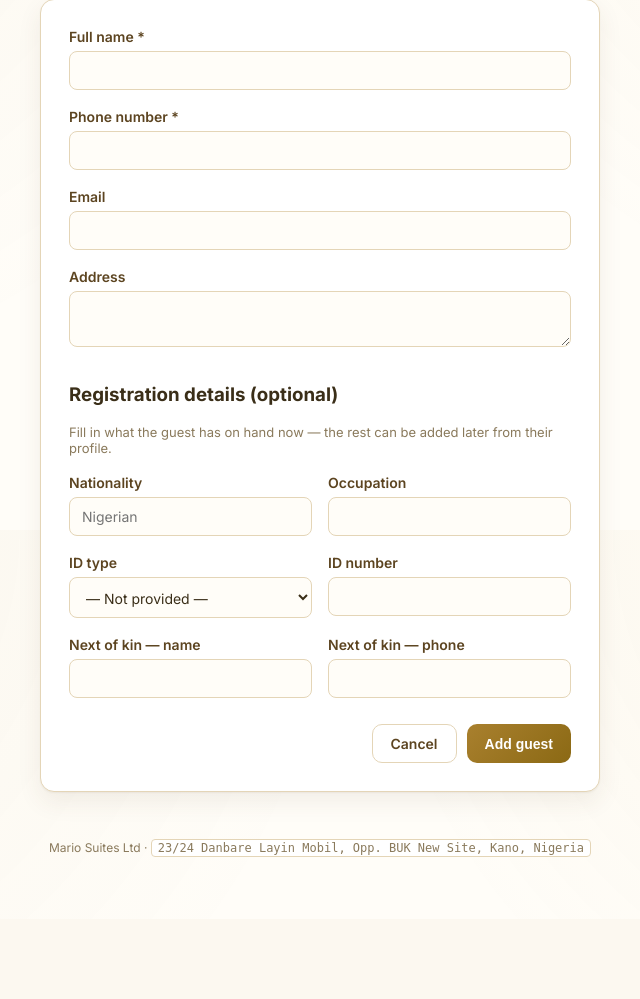
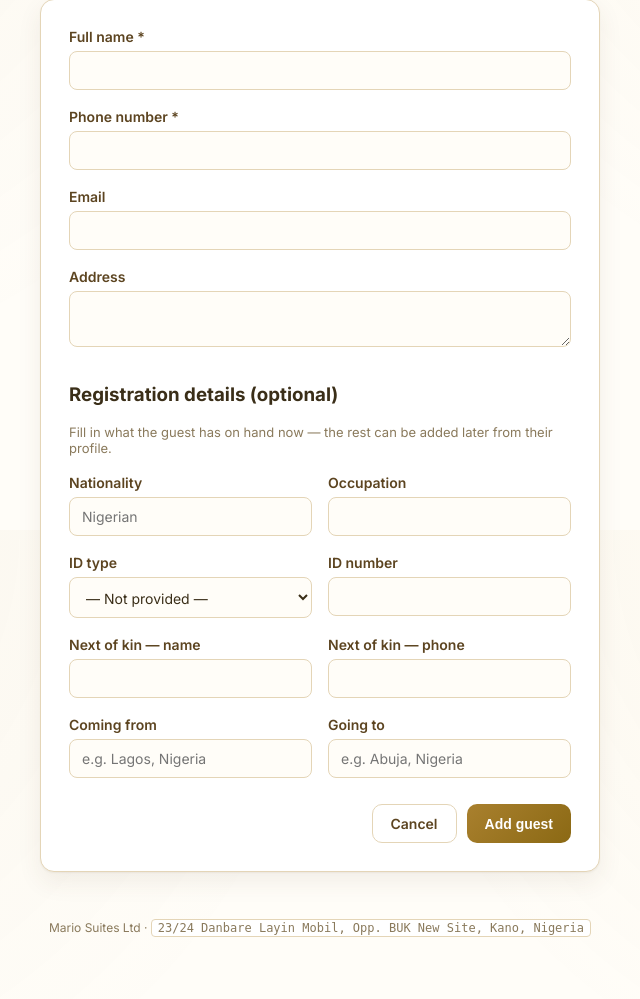
Before and after one commit to muhammadnass/mario-suites-hotel-management, a Flask app: page /guests/add in a window 1280 px wide. Shown: the part 270-1269 px from the top of the page, without its empty margins (320-960 px from the left). Before the commit the page ends 1127 px from the top, so only its background shows below. Run offline with Flask 3, Linux system fonts and the light colour scheme; the visitor is signed in with stand-in values (Sample User, id 1).

Commit message:
Fix manifest PDF alignment; add Coming from/Going to guest fields

```diff
--- a/front-desk-app/app.py
+++ b/front-desk-app/app.py
@@ -122,6 +122,8 @@ def init_db():
         "occupation": "TEXT",
         "next_of_kin_name": "TEXT",
         "next_of_kin_phone": "TEXT",
+        "coming_from": "TEXT",          # where the guest arrived from (city/address)
+        "going_to": "TEXT",             # where the guest is headed next
     }
     for col, col_type in new_guest_columns.items():
         if col not in existing_guest_cols:
@@ -1141,7 +1143,7 @@ def guests():
 
 
 def _guest_registration_fields(form):
-    """Pull the six optional hotel-registration fields out of a submitted
+    """Pull the eight optional hotel-registration fields out of a submitted
     form, trimmed, with nationality defaulting to 'Nigerian' when left
     blank. Shared by add_guest and edit_guest so the two stay consistent."""
     nationality = (form.get("nationality") or "").strip() or "Nigerian"
@@ -1155,6 +1157,8 @@ def _guest_registration_fields(form):
         "occupation": (form.get("occupation") or "").strip(),
         "next_of_kin_name": (form.get("next_of_kin_name") or "").strip(),
         "next_of_kin_phone": (form.get("next_of_kin_phone") or "").strip(),
+        "coming_from": (form.get("coming_from") or "").strip(),
+        "going_to": (form.get("going_to") or "").strip(),
     }
 
 
@@ -1175,12 +1179,14 @@ def add_guest():
         conn.execute(
             """INSERT INTO guests
                (name, phone, email, address, nationality, id_type, id_number,
-                occupation, next_of_kin_name, next_of_kin_phone, created_at)
-               VALUES (?, ?, ?, ?, ?, ?, ?, ?, ?, ?, ?)""",
+                occupation, next_of_kin_name, next_of_kin_phone,
+                coming_from, going_to, created_at)
+               VALUES (?, ?, ?, ?, ?, ?, ?, ?, ?, ?, ?, ?, ?)""",
             (
                 name, phone, email, address,
                 reg["nationality"], reg["id_type"], reg["id_number"],
                 reg["occupation"], reg["next_of_kin_name"], reg["next_of_kin_phone"],
+                reg["coming_from"], reg["going_to"],
                 datetime.now().isoformat(timespec="seconds"),
             ),
         )
@@ -1221,12 +1227,14 @@ def edit_guest(guest_id):
             """UPDATE guests
                SET name = ?, phone = ?, email = ?, address = ?, nationality = ?,
                    id_type = ?, id_number = ?, occupation = ?,
-                   next_of_kin_name = ?, next_of_kin_phone = ?
+                   next_of_kin_name = ?, next_of_kin_phone = ?,
+                   coming_from = ?, going_to = ?
                WHERE id = ?""",
             (
                 name, phone, email, address,
                 reg["nationality"], reg["id_type"], reg["id_number"],
                 reg["occupation"], reg["next_of_kin_name"], reg["next_of_kin_phone"],
+                reg["coming_from"], reg["going_to"],
                 guest_id,
             ),
         )
@@ -1418,6 +1426,7 @@ def _manifest_bookings(conn, from_date, to_date):
     return conn.execute(
         """SELECT b.*, g.name AS guest_name, g.phone AS guest_phone,
                   g.nationality, g.id_type, g.id_number,
+                  g.coming_from, g.going_to,
                   r.room_number, r.floor
            FROM bookings b
            JOIN guests g ON g.id = b.guest_id
@@ -1479,23 +1488,35 @@ def guest_manifest_pdf():
 
     gold = colors.HexColor("#A9802E")
     brown = colors.HexColor("#5C4420")
-    title_style = ParagraphStyle("Title", fontName="Helvetica-Bold", fontSize=16, textColor=brown, spaceAfter=2)
-    meta_style = ParagraphStyle("Meta", fontName="Helvetica", fontSize=9, textColor=colors.HexColor("#6b5a3a"))
+    # spaceAfter=12 (not the old 2) gives the title real breathing room above
+    # the "Period:"/"Generated:" lines — at 2pt the two blocks sat almost
+    # flush against each other, and the gap between the title's baseline
+    # and the next line's ascenders could read as a stray underline beneath
+    # the title. This is what was reported as "not properly aligned".
+    title_style = ParagraphStyle("Title", fontName="Helvetica-Bold", fontSize=16, textColor=brown, spaceAfter=12)
+    meta_style = ParagraphStyle("Meta", fontName="Helvetica", fontSize=9, textColor=colors.HexColor("#6b5a3a"), spaceAfter=3)
 
     elements = [
         Paragraph(f"{HOTEL_NAME} &mdash; Guest Manifest", title_style),
         Paragraph(f"Period: {from_date} to {to_date}", meta_style),
         Paragraph(f"Generated: {datetime.now().strftime('%d %b %Y, %I:%M %p')}", meta_style),
-        Spacer(1, 10 * mm),
+        Spacer(1, 8 * mm),
     ]
 
     if not rows:
         elements.append(Paragraph("No guests checked in during this period.", meta_style))
     else:
-        header = ["Guest", "Phone", "ID Type / No.", "Nationality", "Room",
-                   "Check-in", "Checked in by", "Check-out", "Checked out by"]
+        header = ["Guest", "Phone", "ID Type / No.", "Nationality", "Coming from", "Going to",
+                   "Room", "Check-in", "Checked in by", "Check-out", "Checked out by"]
         cell_style = ParagraphStyle("Cell", fontName="Helvetica", fontSize=8, leading=10)
-        header_style = ParagraphStyle("Head", fontName="Helvetica-Bold", fontSize=8, leading=10, textColor=colors.white)
+        # Header font is deliberately a touch smaller than the body text —
+        # single-word headers like "Nationality" have no space to wrap at,
+        # so without enough room they get hard-broken mid-word (e.g.
+        # "Nationalit" / "y"), which is the real cause of the misaligned
+        # look that was reported. A slightly smaller, still-bold header
+        # font plus the rebalanced column widths below keep every header
+        # on one or two clean lines instead.
+        header_style = ParagraphStyle("Head", fontName="Helvetica-Bold", fontSize=7, leading=9, textColor=colors.white)
 
         table_data = [[Paragraph(h, header_style) for h in header]]
         for b in rows:
@@ -1508,6 +1529,8 @@ def guest_manifest_pdf():
                 Paragraph(b["guest_phone"] or "—", cell_style),
                 Paragraph(id_display, cell_style),
                 Paragraph(b["nationality"] or "—", cell_style),
+                Paragraph(b["coming_from"] or "—", cell_style),
+                Paragraph(b["going_to"] or "—", cell_style),
                 Paragraph(f"{b['room_number']} ({b['floor']})", cell_style),
                 Paragraph(format_dt_display(b["check_in"]), cell_style),
                 Paragraph(b["checked_in_by"] or "—", cell_style),
@@ -1515,7 +1538,12 @@ def guest_manifest_pdf():
                 Paragraph(b["checked_out_by"] or "—", cell_style),
             ])
 
-        col_widths = [32*mm, 24*mm, 30*mm, 22*mm, 22*mm, 28*mm, 24*mm, 28*mm, 24*mm]
+        # Widths sum to 242mm, comfortably inside the ~269mm usable width
+        # on a landscape A4 page with 14mm margins, so the table never
+        # runs into or past the page edge regardless of font-rendering
+        # variance between systems.
+        col_widths = [30*mm, 18*mm, 24*mm, 22*mm, 18*mm, 14*mm,
+                      20*mm, 24*mm, 22*mm, 24*mm, 26*mm]
         table = Table(table_data, colWidths=col_widths, repeatRows=1)
         table.setStyle(TableStyle([
             ("BACKGROUND", (0, 0), (-1, 0), gold),
--- a/front-desk-app/templates/add_guest.html
+++ b/front-desk-app/templates/add_guest.html
@@ -33,6 +33,10 @@
     <label>Next of kin — name<input type="text" name="next_of_kin_name" value="{{ form.get('next_of_kin_name','') }}"></label>
     <label>Next of kin — phone<input type="text" name="next_of_kin_phone" value="{{ form.get('next_of_kin_phone','') }}"></label>
   </div>
+  <div class="form-row">
+    <label>Coming from<input type="text" name="coming_from" value="{{ form.get('coming_from','') }}" placeholder="e.g. Lagos, Nigeria"></label>
+    <label>Going to<input type="text" name="going_to" value="{{ form.get('going_to','') }}" placeholder="e.g. Abuja, Nigeria"></label>
+  </div>
 
   <div class="form-actions">
     <a href="{{ url_for('guests') }}" class="btn btn-secondary">Cancel</a>
--- a/front-desk-app/templates/edit_guest.html
+++ b/front-desk-app/templates/edit_guest.html
@@ -33,6 +33,10 @@
     <label>Next of kin — name<input type="text" name="next_of_kin_name" value="{{ form.get('next_of_kin_name','') }}"></label>
     <label>Next of kin — phone<input type="text" name="next_of_kin_phone" value="{{ form.get('next_of_kin_phone','') }}"></label>
   </div>
+  <div class="form-row">
+    <label>Coming from<input type="text" name="coming_from" value="{{ form.get('coming_from','') }}" placeholder="e.g. Lagos, Nigeria"></label>
+    <label>Going to<input type="text" name="going_to" value="{{ form.get('going_to','') }}" placeholder="e.g. Abuja, Nigeria"></label>
+  </div>
 
   <div class="form-actions">
     <a href="{{ url_for('guest_detail', guest_id=guest['id']) }}" class="btn btn-secondary">Cancel</a>
--- a/front-desk-app/templates/guest_detail.html
+++ b/front-desk-app/templates/guest_detail.html
@@ -26,6 +26,12 @@
   {% endif %}
   {% if guest['next_of_kin_name'] or guest['next_of_kin_phone'] %}
   <div><span class="detail-label">Next of kin</span><span>{{ guest['next_of_kin_name'] or '&mdash;' }}{% if guest['next_of_kin_phone'] %} ({{ guest['next_of_kin_phone'] }}){% endif %}</span></div>
+  {% endif %}
+  {% if guest['coming_from'] %}
+  <div><span class="detail-label">Coming from</span><span>{{ guest['coming_from'] }}</span></div>
+  {% endif %}
+  {% if guest['going_to'] %}
+  <div><span class="detail-label">Going to</span><span>{{ guest['going_to'] }}</span></div>
   {% endif %}
 </div>
 
--- a/front-desk-app/templates/manifest.html
+++ b/front-desk-app/templates/manifest.html
@@ -16,7 +16,8 @@
 <table class="table">
   <thead>
     <tr>
-      <th>Guest</th><th>Phone</th><th>ID type / no.</th><th>Nationality</th><th>Room</th>
+      <th>Guest</th><th>Phone</th><th>ID type / no.</th><th>Nationality</th>
+      <th>Coming from</th><th>Going to</th><th>Room</th>
       <th>Check-in</th><th>Checked in by</th><th>Check-out</th><th>Checked out by</th>
     </tr>
   </thead>
@@ -27,6 +28,8 @@
       <td>{{ b['guest_phone'] }}</td>
       <td>{% if b['id_type'] or b['id_number'] %}{{ b['id_type'] or '' }}{% if b['id_number'] %} &mdash; {{ b['id_number'] }}{% endif %}{% else %}&mdash;{% endif %}</td>
       <td>{{ b['nationality'] or '&mdash;' }}</td>
+      <td>{{ b['coming_from'] or '&mdash;' }}</td>
+      <td>{{ b['going_to'] or '&mdash;' }}</td>
       <td>{{ b['room_number'] }} ({{ b['floor'] }})</td>
       <td>{{ b['check_in']|fmt_dt }}</td>
       <td>{{ b['checked_in_by'] or '&mdash;' }}</td>
```
